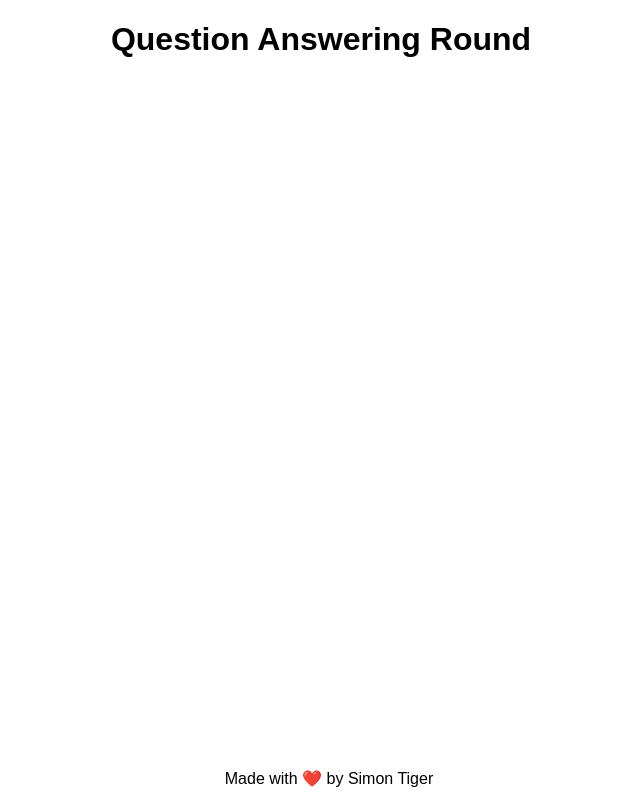
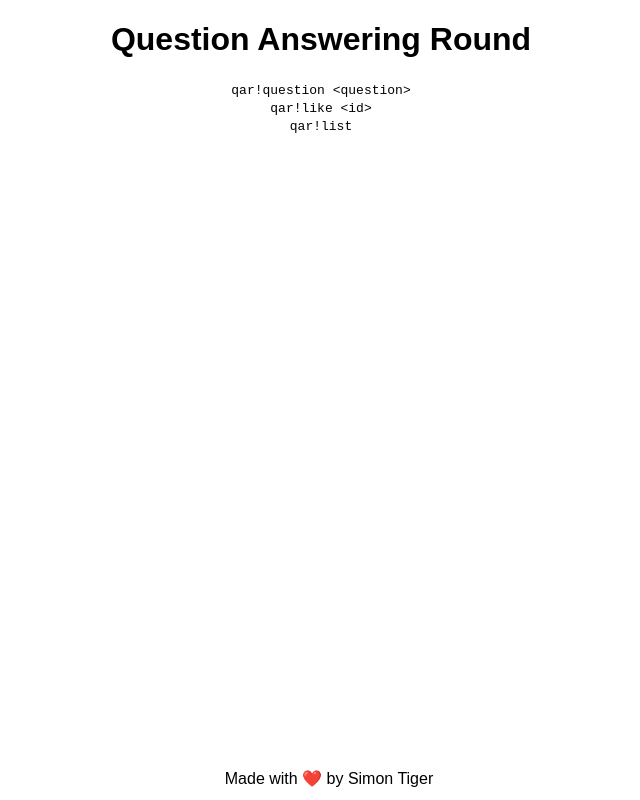
Before and after one commit to simon-tiger/Question-Bot, a website: page views/index.html in a window 1280 px wide. Shown: the whole page, without its empty margins (319-959 px from the left). Drawn offline with Linux system fonts and the light colour scheme; files that its build step writes are made by us from their sources; no server answers; files whose address does not match are found by name.

Commit message:
add instructions

```diff
--- a/views/index.html
+++ b/views/index.html
@@ -7,6 +7,11 @@
   </head>
   <body>
     <h1>Question Answering Round</h1>
+    <p>
+      <code>qar!question &lt;question&gt;</code><br />
+      <code>qar!like &lt;id&gt;</code><br />
+      <code>qar!list</code><br />
+    </p>
     <div id="questions"></div>
     <div id="credits">Made with ❤️ by Simon Tiger</div>
     <script src="script.js"></script>
```
